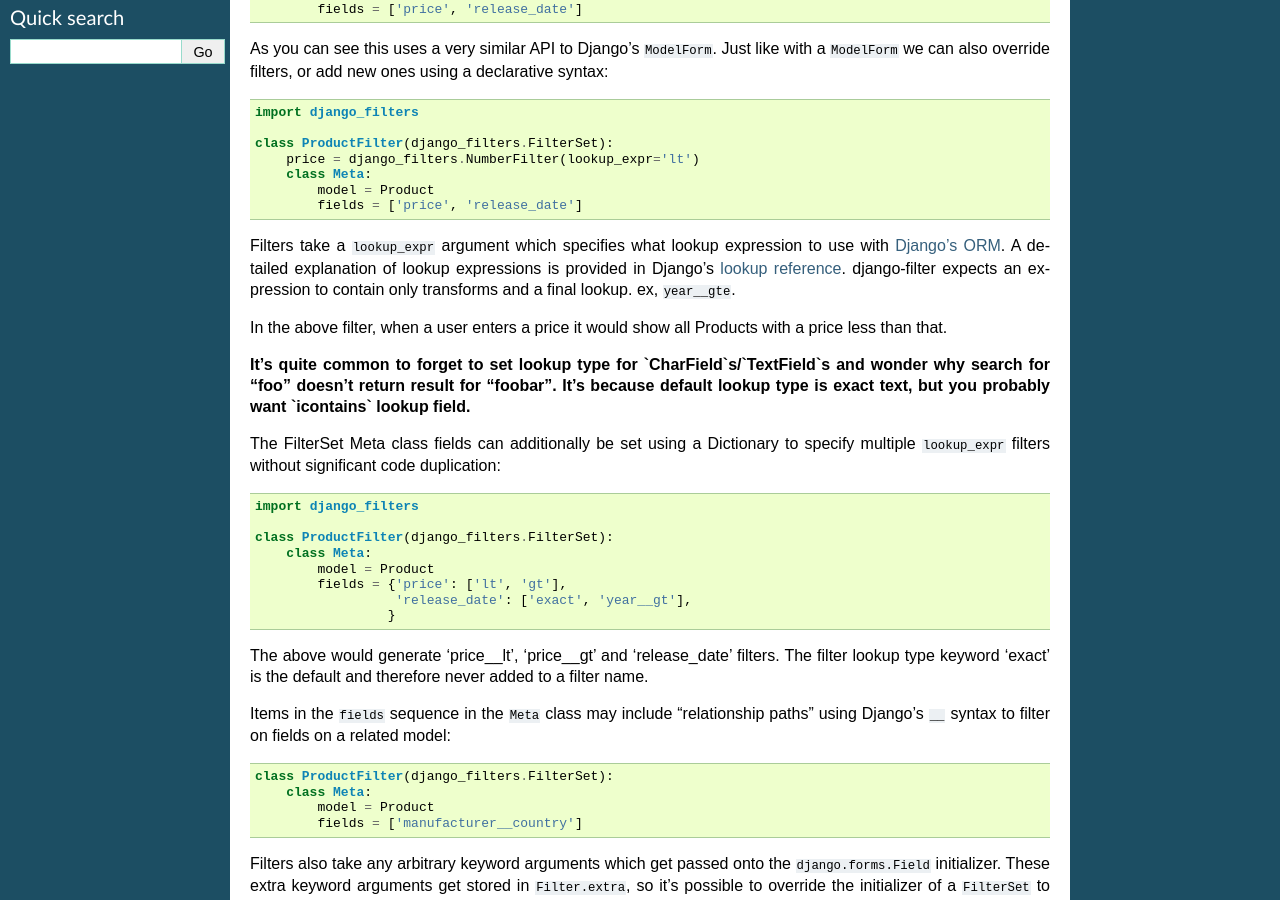
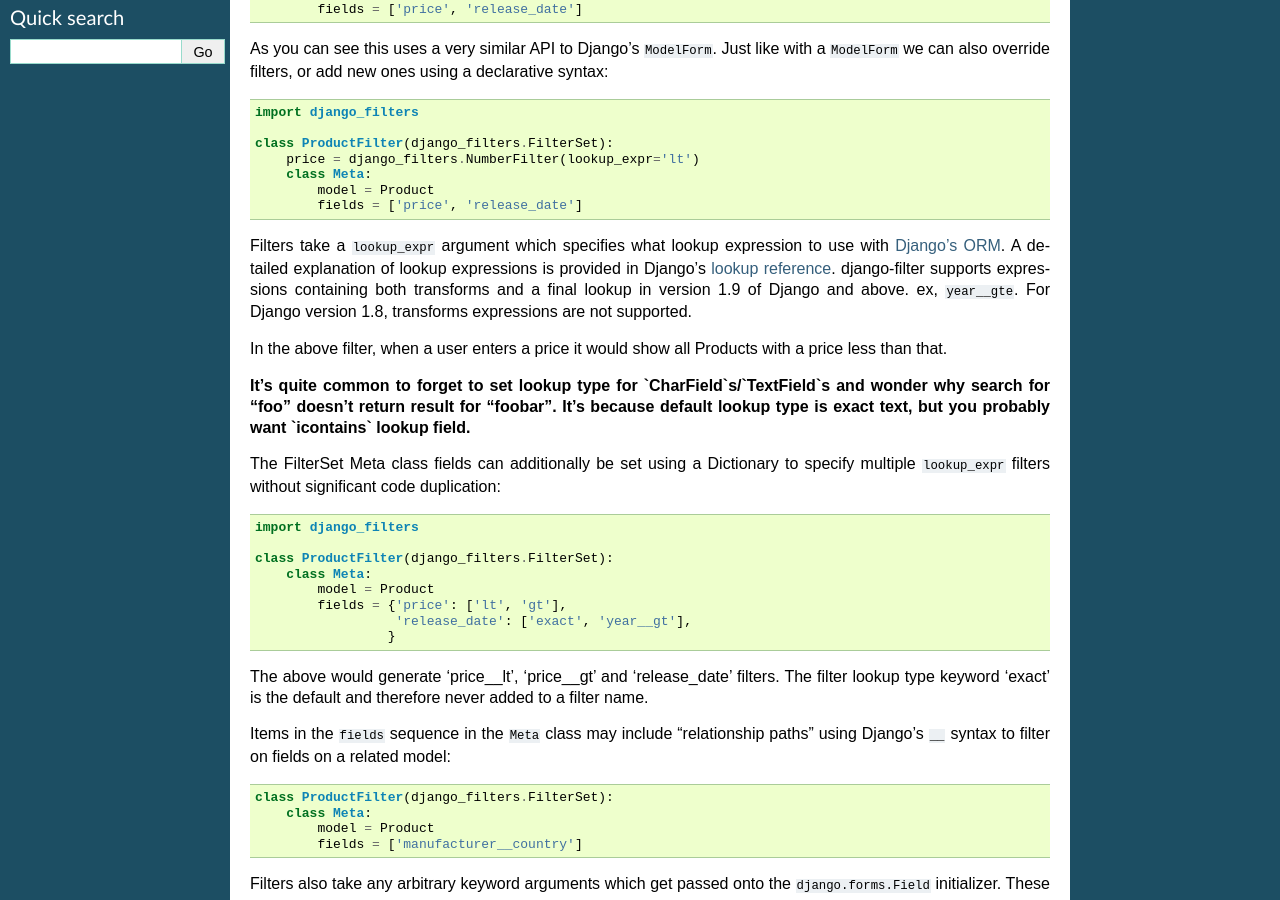
Before and after one commit to carltongibson/django-filter, a Sphinx documentation site: the page built from docs/usage.txt, in a window 1280 px wide and 900 px high, scrolled down 597 px. Built offline with Sphinx 7.4.7, drawn with Linux system fonts in a browser that asks for light colours.

Commit message:
Django 1.8 does not support transforms

```diff
--- a/docs/usage.txt
+++ b/docs/usage.txt
@@ -45,16 +45,19 @@ declarative syntax::
             model = Product
             fields = ['price', 'release_date']
 
-Filters take a ``lookup_expr`` argument which specifies what lookup expression to
-use with `Django's ORM`_. A detailed explanation of lookup expressions is provided in Django's
-`lookup reference`_. django-filter expects an expression to contain only transforms and a final
-lookup. ex, ``year__gte``.
+Filters take a ``lookup_expr`` argument which specifies what lookup expression
+to use with `Django's ORM`_. A detailed explanation of lookup expressions is
+provided in Django's `lookup reference`_. django-filter supports expressions
+containing both transforms and a final lookup in version 1.9 of Django and
+above. ex, ``year__gte``. For Django version 1.8, transforms expressions are
+not supported.
 
 .. _`Django's ORM`: https://docs.djangoproject.com/en/dev/ref/models/querysets/#field-lookups
 
 .. _`lookup reference`: https://docs.djangoproject.com/en/dev/ref/models/lookups/#module-django.db.models.lookups
 
-In the above filter, when a user enters a price it would show all Products with a price less than that.
+In the above filter, when a user enters a price it would show all Products
+with a price less than that.
 
 **It's quite common to forget to set lookup type for `CharField`s/`TextField`s
 and wonder why search for "foo" doesn't return result for "foobar". It's because
```
Also changed, not shown: 3 other files.
